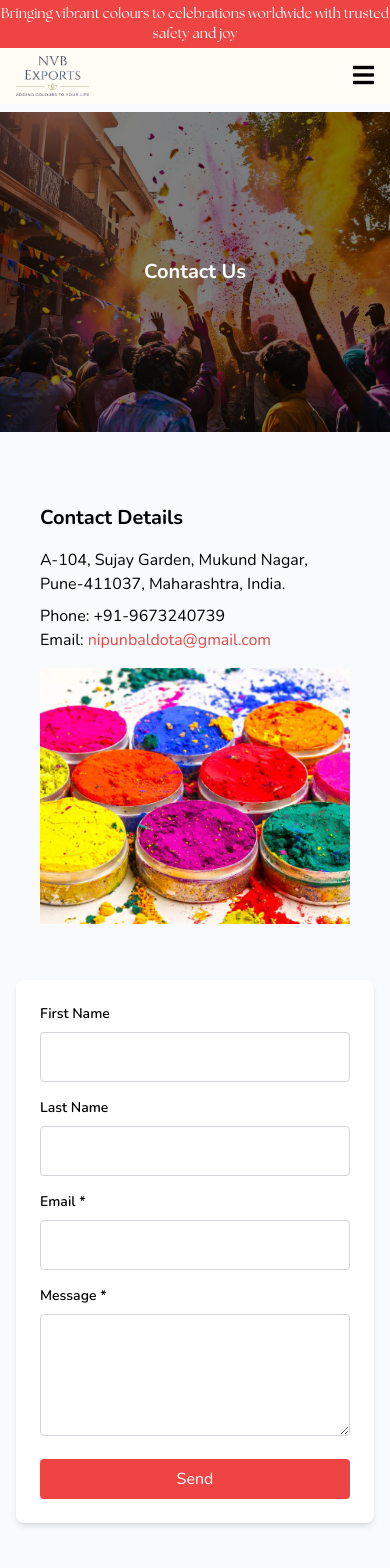
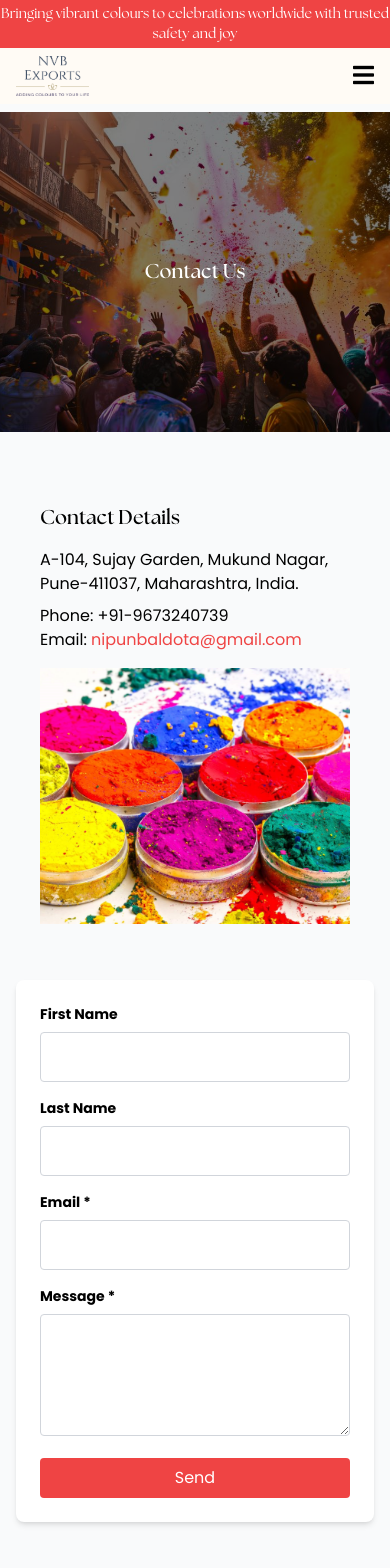
Before and after one commit to Muskans89/NVB-exports, a React (Vite) app: page /Contact in a window 390 px wide. Shown: the top 1568 px of the page. Built offline with nearby package versions, Linux system fonts and the light colour scheme.

Commit message:
Add files via upload

```diff
--- a/src/pages/About.tsx
+++ b/src/pages/About.tsx
@@ -36,8 +36,9 @@ const AboutBanner = () => {
       {/* About Us Banner Section */}
       <section
         id="about-banner" // Added ID for scroll detection
-        className="relative h-80 md:h-96 lg:h-[500px] flex items-center justify-center bg-cover bg-center font-nunito"
+        className="relative h-80 md:h-96 lg:h-[500px] flex items-center justify-center bg-cover bg-center "
         style={{
+           fontFamily: 'Poppins',
           backgroundImage: `url(${bgImage})`,
           backgroundAttachment: 'fixed' // This makes the background image fixed
         }}
--- a/src/pages/Contact.tsx
+++ b/src/pages/Contact.tsx
@@ -45,7 +45,7 @@ const ContactPage = () => {
   }, []);
 
   return (
-    <div className="font-nunito bg-gray-50">
+    <div className="font-poppins bg-gray-50">
       {/* Header Component */}
       <Header />
 
@@ -62,7 +62,7 @@ const ContactPage = () => {
       >
         {/* Dark Overlay */}
         <div className="absolute inset-0 bg-black bg-opacity-50 flex items-center justify-center">
-          <h1 className="text-white text-xl md:text-4xl font-bold">Contact Us</h1>
+          <h1 className="text-white text-xl md:text-4xl font-bold" style={{ fontFamily: 'The Seasons' }}>Contact Us</h1>
         </div>
       </motion.section>
 
@@ -77,10 +77,10 @@ const ContactPage = () => {
         {/* Left Column - Contact Information */}
         <div className="flex-1 p-6 flex flex-col justify-between">
           <div>
-            <h2 className="text-xl font-bold mb-4">Contact Details</h2>
-            <p>A-104, Sujay Garden, Mukund Nagar, Pune-411037, Maharashtra, India.</p>
-            <p className="mt-2">Phone: +91-9673240739</p>
-            <p>Email: <a href="mailto:nipunbaldota@gmail.com" className="text-red-500 hover:underline">nipunbaldota@gmail.com</a></p>
+            <h2 className="text-xl font-bold mb-4" style={{ fontFamily: 'The Seasons' }}>Contact Details</h2>
+            <p style={{ fontFamily: 'Poppins' }}>A-104, Sujay Garden, Mukund Nagar, Pune-411037, Maharashtra, India.</p>
+            <p className="mt-2" style={{ fontFamily: 'Poppins' }}>Phone: +91-9673240739</p>
+            <p style={{ fontFamily: 'Poppins' }}>Email: <a href="mailto:nipunbaldota@gmail.com" className="text-red-500 hover:underline">nipunbaldota@gmail.com</a></p>
           </div>
 
           {/* Image Below Contact Details */}
@@ -98,7 +98,7 @@ const ContactPage = () => {
           <form onSubmit={handleSubmit}>
             <div className="grid grid-cols-1 md:grid-cols-2 gap-4 mb-4">
               <div>
-                <label htmlFor="firstName" className="block text-sm font-semibold mb-2">First Name</label>
+                <label htmlFor="firstName" className="block text-sm font-semibold mb-2" style={{ fontFamily: 'Poppins' }}>First Name</label>
                 <input
                   type="text"
                   id="firstName"
@@ -110,7 +110,7 @@ const ContactPage = () => {
                 />
               </div>
               <div>
-                <label htmlFor="lastName" className="block text-sm font-semibold mb-2">Last Name</label>
+                <label htmlFor="lastName" className="block text-sm font-semibold mb-2" style={{ fontFamily: 'Poppins' }}>Last Name</label>
                 <input
                   type="text"
                   id="lastName"
@@ -123,7 +123,7 @@ const ContactPage = () => {
               </div>
             </div>
             <div className="mb-4">
-              <label htmlFor="email" className="block text-sm font-semibold mb-2">Email *</label>
+              <label htmlFor="email" className="block text-sm font-semibold mb-2" style={{ fontFamily: 'Poppins' }}>Email *</label>
               <input
                 type="email"
                 id="email"
@@ -135,7 +135,7 @@ const ContactPage = () => {
               />
             </div>
             <div className="mb-4">
-              <label htmlFor="message" className="block text-sm font-semibold mb-2">Message *</label>
+              <label htmlFor="message" className="block text-sm font-semibold mb-2" style={{ fontFamily: 'Poppins' }}>Message *</label>
               <textarea
                 id="message"
                 name="message"
@@ -146,7 +146,7 @@ const ContactPage = () => {
                 rows={4}
               />
             </div>
-            <button type="submit" className="w-full bg-red-500 text-white py-2 rounded hover:bg-red-600 transition duration-300">
+            <button type="submit" className="w-full bg-red-500 text-white py-2 rounded hover:bg-red-600 transition duration-300" style={{ fontFamily: 'Poppins' }}>
               Send
             </button>
           </form>
@@ -160,7 +160,7 @@ const ContactPage = () => {
         animate={isVisible ? { opacity: 1 } : {}} // Animate based on visibility
         transition={{ duration: 1 }} // Transition duration
       >
-        <h2 className="bg-red-500 text-white text-3xl font-bold mb-4 text-center">Find Us Here</h2>
+        <h2 className="bg-red-500 text-white  text:xl md:text-2xl font-bold mb-4 text-center" style={{ fontFamily: 'The Seasons' }}>Find Us Here</h2>
         <div className="p-4 rounded-lg shadow-lg">
           <iframe
             src="https://www.google.com/maps/embed?pb=!1m18!1m12!1m3!1d97641.88998473445!2d73.80483282905544!3d18.52506179992735!2m3!1f0!2f0!3f0!3m2!1i1024!2i768!4f13.1!3m3!1m2!1s0x3bc2cbb0e1c0b6d5%3A0x854fc793b3db5858!2sSujay%20Garden%2C%20Mukund%20Nagar%2C%20Pune%2C%20Maharashtra%20411037!5e0!3m2!1sen!2sin!4v1679992490176!5m2!1sen!2sin"
--- a/src/pages/FAQ.tsx
+++ b/src/pages/FAQ.tsx
@@ -3,6 +3,7 @@ import Header from '../components/Header'; // Import the Header
 import Footer from '../components/Footer'; // Import the Footer
 import bgImage from '../assets/bg5.jpg'; // Import the FAQ background image
 import { motion } from 'framer-motion'; // Import motion from framer-motion
+
 
 const faqs = [
   { question: "What are the ingredients in your colours?", answer: "Our colours are made from natural corn starch and food-grade dyes, ensuring 100% safety." },
@@ -27,7 +28,6 @@ const faqs = [
   { question: "What bulk box sizes do you offer?", answer: "We provide box sizes of 5kg, 10kg, 20kg, 25kg, and 50kg for bulk orders." },
   { question: "Do you offer squeeze bottles, and can they be customized with our logo?", answer: "Yes, we offer squeeze bottles in a standard 350g size, with custom sizes available upon request. We can also add your logo for branded packaging." },
 ];
-
 
 const FAQSection = () => {
   const [openIndex, setOpenIndex] = useState<number | null>(null); // Specify type for state
@@ -56,13 +56,13 @@ const FAQSection = () => {
   }, []);
 
   return (
-    <div className="font-nunito">
+    <div className="font-poppins">
       {/* Header Component */}
       <Header />
 
       {/* FAQ Banner */}
       <section
-        className="relative h-80 md:h-96 lg:h-[500px] flex items-center justify-center bg-cover bg-center font-nunito"
+        className="relative h-80 md:h-96 lg:h-[500px] flex items-center justify-center bg-cover bg-center"
         style={{
           backgroundImage: `url(${bgImage})`, // Correctly use the imported image
           backgroundAttachment: 'fixed'
@@ -70,8 +70,8 @@ const FAQSection = () => {
       >
         <div className="absolute inset-0 bg-black bg-opacity-50"></div>
         <div className="relative z-10 text-center text-white px-4 md:px-6 lg:px-8">
-          <h1 className="text-xl md:text-3xl font-bold">Frequently Asked Questions</h1>
-          <p className="mt-2 text-sm md:text-lg lg:text-xl max-w-2xl mx-auto">
+          <h1 className="text-xl md:text-3xl" style={{ fontFamily: 'The Seasons' }}>Frequently Asked Questions</h1>
+          <p className="mt-2 text-sm md:text-lg lg:text-xl max-w-2xl mx-auto" style={{ fontFamily: 'Poppins' }}>
             Find answers to common questions about our products, services, and policies. We're here to help!
           </p>
         </div>
@@ -89,11 +89,11 @@ const FAQSection = () => {
               transition={{ duration: 0.5, delay: index * 0.1 }} // Delay based on index for staggered effect
             >
               <button
-                className={`w-full text-left px-6 py-4 text-lg font-semibold flex justify-between items-center
+                className={`w-full text-left px-6 py-4 text-lg flex justify-between items-center
                   ${openIndex === index ? 'bg-red-500 text-white' : 'bg-white text-gray-700'} transition-colors duration-300`}
                 onClick={() => toggleFAQ(index)}
               >
-                {faq.question}
+                <span style={{ fontFamily: 'Poppins' }}>{faq.question}</span>
                 <span>{openIndex === index ? "-" : "+"}</span>
               </button>
               {openIndex === index && (
@@ -103,6 +103,7 @@ const FAQSection = () => {
                   animate={{ opacity: 1, height: 'auto' }} // Animate to full height
                   exit={{ opacity: 0, height: 0 }} // Exit animation
                   transition={{ duration: 0.3 }} // Duration of exit animation
+                  style={{ fontFamily: 'Poppins' }}
                 >
                   {faq.answer}
                 </motion.div>
```
